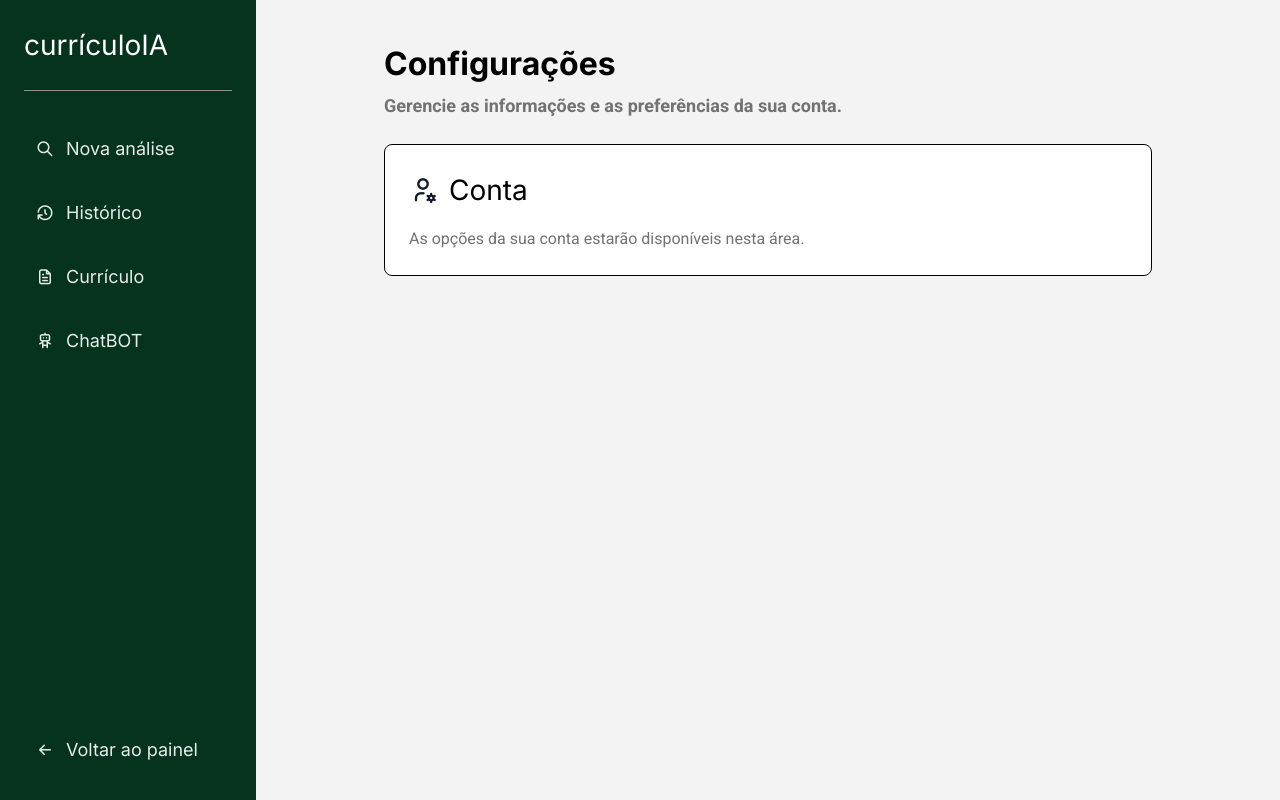
After one commit to gkalebe/Analisador-de-Curriculo, a FastAPI app: template app/web/templates/configuracoes.html in a window 1280 px wide. The commit adds this page. Run offline with FastAPI, Linux system fonts and the light colour scheme; the template is opened without the code that fills it, so the values that code supplies are empty; some libraries are stand-ins or nearby versions.

Commit message:
feat: adicionado a tela base de configurações corretamente agora

```diff
--- a/app/main.py
+++ b/app/main.py
@@ -51,3 +51,8 @@ def pagina_login(request: Request):
 @app.get("/painel")
 def pagina_painel(request: Request):
     return templates.TemplateResponse(request=request, name="painel.html", context={})
+
+
+@app.get("/configuracoes")
+def pagina_configuracoes(request: Request, email: str = ""):
+    return templates.TemplateResponse(request=request, name="configuracoes.html", context={"email": email})
--- a/app/web/templates/auth.html
+++ b/app/web/templates/auth.html
@@ -180,7 +180,7 @@
                 if (resposta.status === 200) {
                     localStorage.setItem('access_token', corpo.access_token);
                     localStorage.setItem('usuario_nome', corpo.usuario.nome);
-                    window.location.href = '/painel';
+                    window.location.href = '/analises/vagas/nova?email=' + encodeURIComponent(corpo.usuario.email);
                     return;
                 }
 
--- /dev/null
+++ b/app/web/templates/configuracoes.html
@@ -0,0 +1,74 @@
+<!DOCTYPE html>
+<html lang="pt-BR">
+<head>
+    <meta charset="UTF-8" />
+    <meta name="viewport" content="width=device-width, initial-scale=1.0" />
+    <title>Configurações — currículoIA</title>
+    <link rel="preconnect" href="https://fonts.googleapis.com" />
+    <link href="https://fonts.googleapis.com/css2?family=Inter:wght@400;600;700&family=Roboto:wght@400;500;700&display=swap" rel="stylesheet" />
+    <link rel="stylesheet" href="https://cdn.jsdelivr.net/npm/@tabler/icons-webfont@latest/tabler-icons.min.css" />
+    <script src="https://cdn.tailwindcss.com"></script>
+    <style>
+        body { font-family: "Roboto", sans-serif; }
+        .font-brand { font-family: "Inter", sans-serif; }
+    </style>
+</head>
+<body class="bg-[#f3f3f3] text-gray-900">
+    <div class="min-h-screen flex flex-col md:flex-row">
+        <aside class="bg-[#06331d] text-white w-full md:w-64 shrink-0 flex flex-col gap-8 p-6">
+            <div class="border-b border-[#8e8e8e] pb-6 font-brand text-[28px]">
+                currículo<span class="font-normal">IA</span>
+            </div>
+
+            <nav class="flex flex-col gap-3">
+                <a href="/analises/vagas/nova{% if email %}?email={{ email|urlencode }}{% endif %}" class="flex items-center gap-3 rounded-lg px-3 py-3 font-brand text-lg text-white/90 hover:bg-white/5">
+                    <i class="ti ti-search"></i> Nova análise
+                </a>
+                <a href="#" class="flex items-center gap-3 rounded-lg px-3 py-3 font-brand text-lg text-white/90 hover:bg-white/5">
+                    <i class="ti ti-history"></i> Histórico
+                </a>
+                <a href="#" class="flex items-center gap-3 rounded-lg px-3 py-3 font-brand text-lg text-white/90 hover:bg-white/5">
+                    <i class="ti ti-file-text"></i> Currículo
+                </a>
+                <a href="#" class="flex items-center gap-3 rounded-lg px-3 py-3 font-brand text-lg text-white/90 hover:bg-white/5">
+                    <i class="ti ti-robot"></i> ChatBOT
+                </a>
+            </nav>
+
+            <div class="mt-auto flex flex-col gap-3">
+                {% if email %}
+                <a href="/configuracoes?email={{ email|urlencode }}" class="flex items-center gap-3 rounded-lg bg-white/10 px-3 py-3" aria-current="page">
+                    <span class="flex h-[44px] w-[44px] items-center justify-center rounded-full bg-[#1e5e3f] font-brand text-lg">
+                        {{ email[0]|upper }}
+                    </span>
+                    <div class="leading-tight">
+                        <p class="font-brand font-semibold">{{ email.split('@')[0] }}</p>
+                        <p class="text-sm text-white/80">{{ email }}</p>
+                    </div>
+                </a>
+                {% endif %}
+                <a href="/analises/vagas/nova{% if email %}?email={{ email|urlencode }}{% endif %}" class="flex items-center gap-3 rounded-lg px-3 py-3 font-brand text-lg text-white/90 hover:bg-white/5">
+                    <i class="ti ti-arrow-left"></i> Voltar ao painel
+                </a>
+            </div>
+        </aside>
+
+        <main class="flex-1 p-6 md:p-10">
+            <div class="mx-auto max-w-3xl space-y-6">
+                <div>
+                    <h1 class="font-brand text-[32px] font-bold text-black">Configurações</h1>
+                    <p class="mt-1 text-lg font-semibold text-[#727272]">Gerencie as informações e as preferências da sua conta.</p>
+                </div>
+
+                <section class="rounded-lg border-[0.5px] border-black bg-white p-6" aria-labelledby="titulo-conta">
+                    <div class="flex items-center gap-3">
+                        <i class="ti ti-user-cog text-[28px]"></i>
+                        <h2 id="titulo-conta" class="font-brand text-[28px] text-black">Conta</h2>
+                    </div>
+                    <p class="mt-4 text-[#727272]">As opções da sua conta estarão disponíveis nesta área.</p>
+                </section>
+            </div>
+        </main>
+    </div>
+</body>
+</html>
--- a/app/web/templates/vagas_nova.html
+++ b/app/web/templates/vagas_nova.html
@@ -38,7 +38,7 @@
 
             <div class="mt-auto flex flex-col gap-3">
                 {% if email %}
-                <div class="flex items-center gap-3 rounded-lg px-3 py-3">
+                <a href="/configuracoes?email={{ email|urlencode }}" class="flex items-center gap-3 rounded-lg px-3 py-3 hover:bg-white/5" aria-label="Abrir configurações da conta">
                     <span class="flex h-[44px] w-[44px] items-center justify-center rounded-full bg-[#1e5e3f] font-brand text-lg">
                         {{ email[0]|upper }}
                     </span>
@@ -46,7 +46,7 @@
                         <p class="font-brand font-semibold">{{ email.split('@')[0] }}</p>
                         <p class="text-sm text-white/80">{{ email }}</p>
                     </div>
-                </div>
+                </a>
                 {% endif %}
                 <a href="/analises/vagas/nova" class="flex items-center gap-3 rounded-lg px-3 py-3 font-brand text-lg text-white/90 hover:bg-white/5">
                     <i class="ti ti-logout"></i> Sair
```
Also changed, not shown: prototipo/css/style.css (+0 -32 lines), prototipo/index.html (+2 -17 lines), prototipo/js/app.js (+1 -7 lines).
